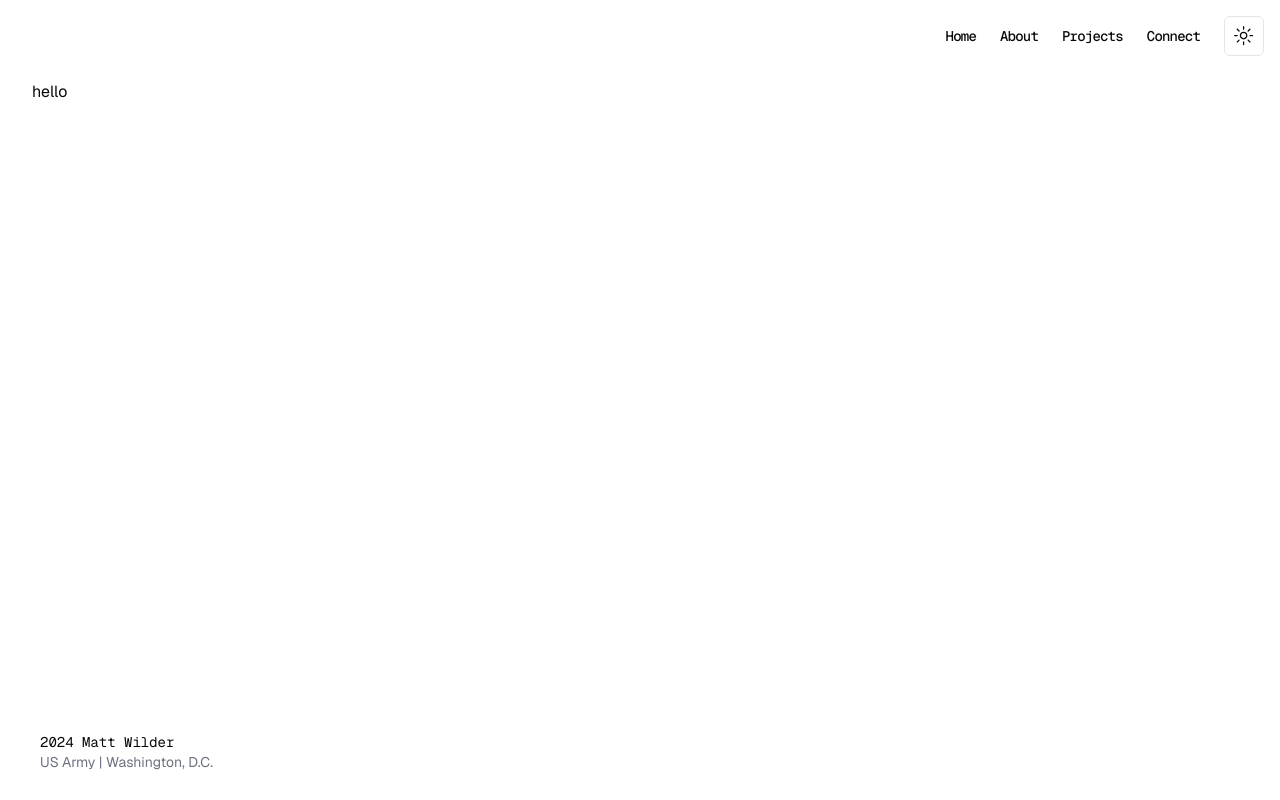
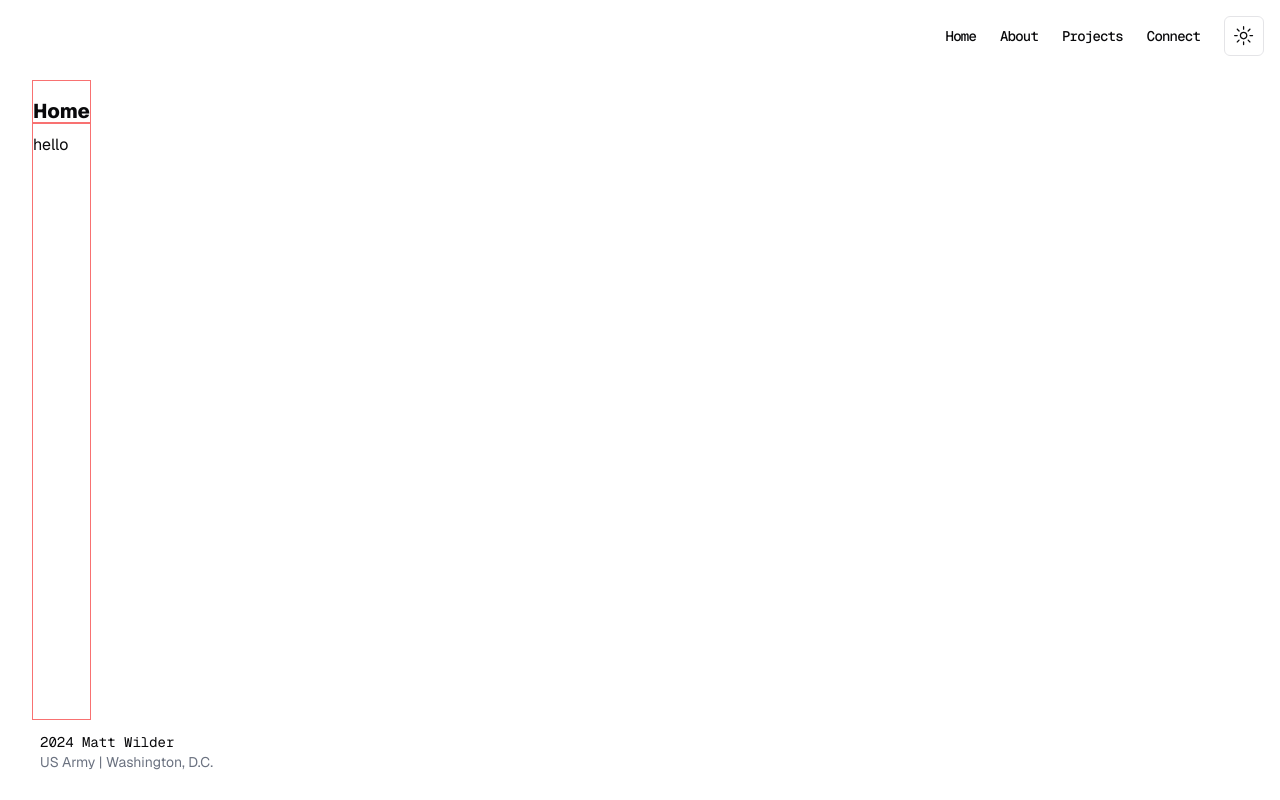
Before and after one commit to mattbrc/portfolio, a Next.js app: page / in a window 1280 px wide. Built offline with nearby package versions, Linux system fonts and the light colour scheme.

Commit message:
home page

```diff
--- a/src/app/page.tsx
+++ b/src/app/page.tsx
@@ -5,8 +5,11 @@ import Link from "next/link";
 
 export default function Home() {
   return (
-    <div>
-      <p>hello</p>
+    <div className="pt-4 border border-red-400">
+      <h1 className="font-extrabold text-xl underline decoration-red-400 underline-offset-4">
+        Home
+      </h1>
+      <p className="py-2">hello</p>
     </div>
   );
 }
```
